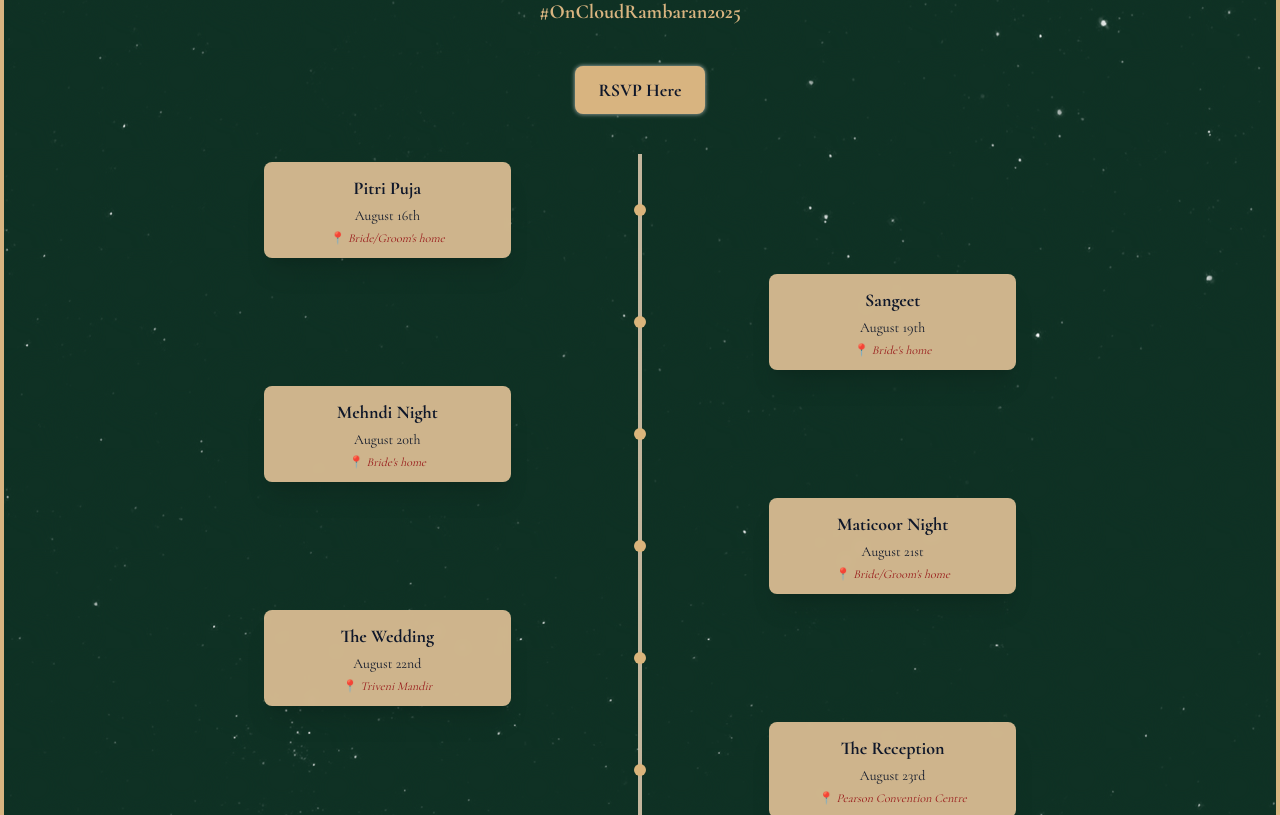
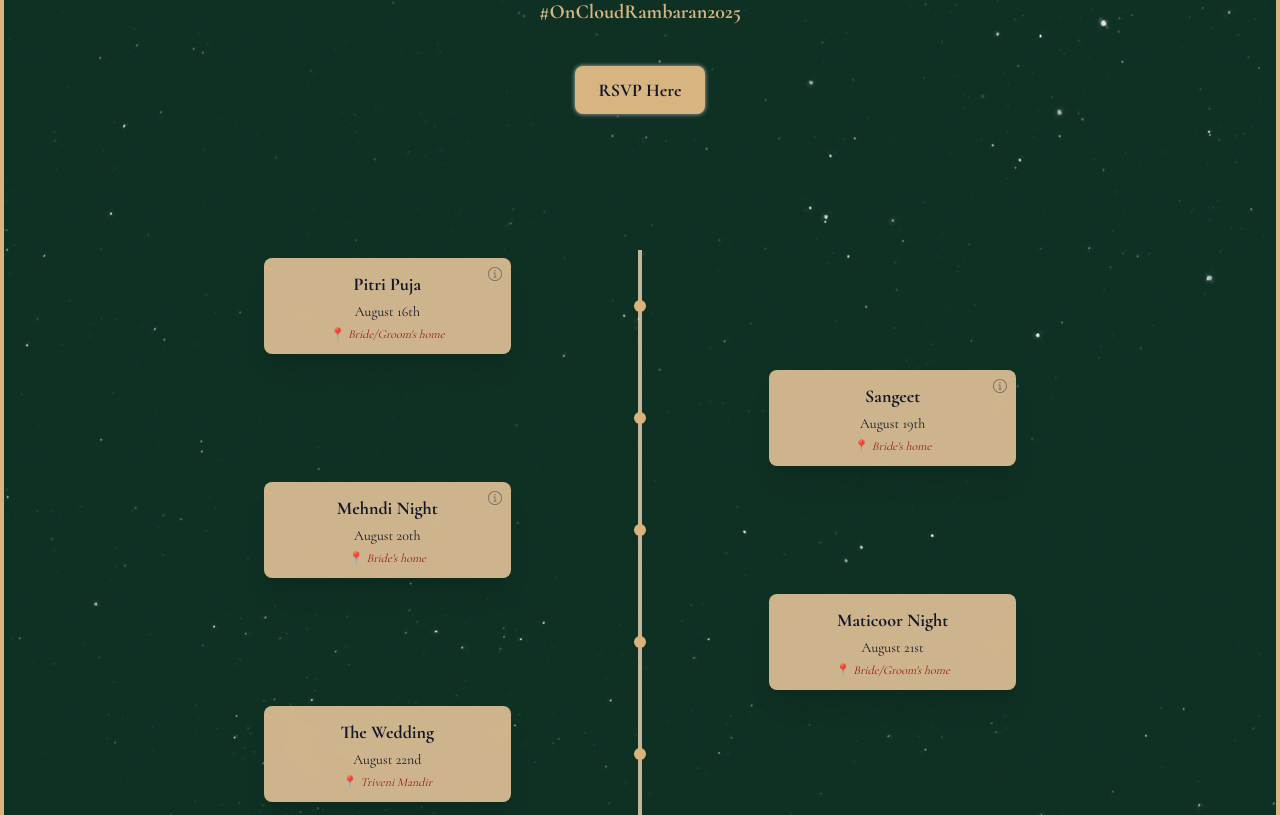
Before and after one commit to amitrambaran/twedsa, a Next.js app: page / in a window 1280 px wide. Shown: the part 805-1620 px from the top of the page. Built offline with nearby package versions, Linux system fonts and the light colour scheme; a web font is replaced by a local one.

Commit message:
💬 add tooltip descriptions

```diff
--- a/components/ui/EventCard.js
+++ b/components/ui/EventCard.js
@@ -1,12 +1,40 @@
+import * as Tooltip from '@radix-ui/react-tooltip';
+import { InfoCircledIcon } from '@radix-ui/react-icons';
+
 const EventCard = ({ event }) => {
   return (
-    <div className="font-cormorant text-lg text-center bg-[#e4c498]/90 backdrop-blur-sm rounded-lg shadow-xl p-3 transition-all">
+    <Tooltip.Provider delayDuration={0}>
+      <div className="font-cormorant text-lg text-center bg-[#e4c498]/90 backdrop-blur-sm rounded-lg shadow-xl p-3 transition-all relative">
+        {event.description && (
+          <Tooltip.Root>
+            <Tooltip.Trigger asChild>
+              <button
+                className="absolute top-2 right-2 text-slate-900/40 hover:text-slate-900/60 focus:outline-none touch-manipulation p-2 -m-2"
+                aria-label="View event description"
+              >
+                <InfoCircledIcon className="w-4 h-4" />
+              </button>
+            </Tooltip.Trigger>
+            <Tooltip.Portal>
+              <Tooltip.Content
+                className="font-cormorant bg-[#e4c498] text-slate-900 px-4 py-3 rounded-md shadow-lg text-sm max-w-[300px] leading-relaxed whitespace-pre-line text-center z-50 select-none touch-manipulation"
+                style={{ backgroundColor: '#e4c498' }}
+                sideOffset={5}
+                onPointerDownOutside={(e) => e.preventDefault()}
+              >
+                {event.description}
+                <Tooltip.Arrow className="fill-[#e4c498]" />
+              </Tooltip.Content>
+            </Tooltip.Portal>
+          </Tooltip.Root>
+        )}
         <h3 className="text-slate-900 font-bold">{event.title}</h3>
         <p className="text-slate-900 text-sm mt-1">{event.date}</p>
         <p className="text-red-800 text-xs mt-1">
           📍 <span className="italic">{event.location}</span>
         </p>
       </div>
+    </Tooltip.Provider>
   );
 };
 
--- a/components/ui/Timeline.js
+++ b/components/ui/Timeline.js
@@ -6,16 +6,19 @@ export default function Timeline() {
       title: "Pitri Puja",
       date: "August 16th",
       location: "Bride/Groom's home",
+      description: "As we honor those who came before,\nTheir love and wisdom guide us evermore.\nThrough prayer and remembrance, their presence stays,\nBlessing our journey in countless ways."
     },
     {
       title: "Sangeet",
       date: "August 19th",
       location: "Bride's home",
+      description: "Music weaves memories, as hearts unite,\nA celebration of love, pure and bright.\nWith every step, joy fills the air,\nA moment to cherish, beyond compare."
     },
     {
       title: "Mehndi Night",
       date: "August 20th",
       location: "Bride's home",
+      description: "Marriage adds celebrations to life.\nMusic adds life to celebrations.\nMendhi adorns the hands as life takes on a new color."
     },
     {
       title: "Maticoor Night",
@@ -40,7 +43,7 @@ export default function Timeline() {
   ];
 
   return (
-    <div className="relative w-full flex justify-center">
+    <div className="relative w-full flex justify-center mt-24">
       {/* Center Line */}
       <div className="absolute h-full w-1 bg-[#f0d7bb]/80 left-1/2 transform -translate-x-1/2"></div>
 
--- a/package.json
+++ b/package.json
@@ -10,8 +10,9 @@
   },
   "dependencies": {
     "@radix-ui/react-dialog": "^1.1.2",
-    "@radix-ui/react-icons": "^1.3.1",
+    "@radix-ui/react-icons": "^1.3.2",
     "@radix-ui/react-slot": "^1.1.0",
+    "@radix-ui/react-tooltip": "^1.1.7",
     "class-variance-authority": "^0.7.0",
     "clsx": "^2.1.1",
     "graphql": "^16.8.1",
```
Also changed, not shown: 1 other file (tests, documents, lock files or other folders). Lines whose indentation alone changed are shown as unchanged.
